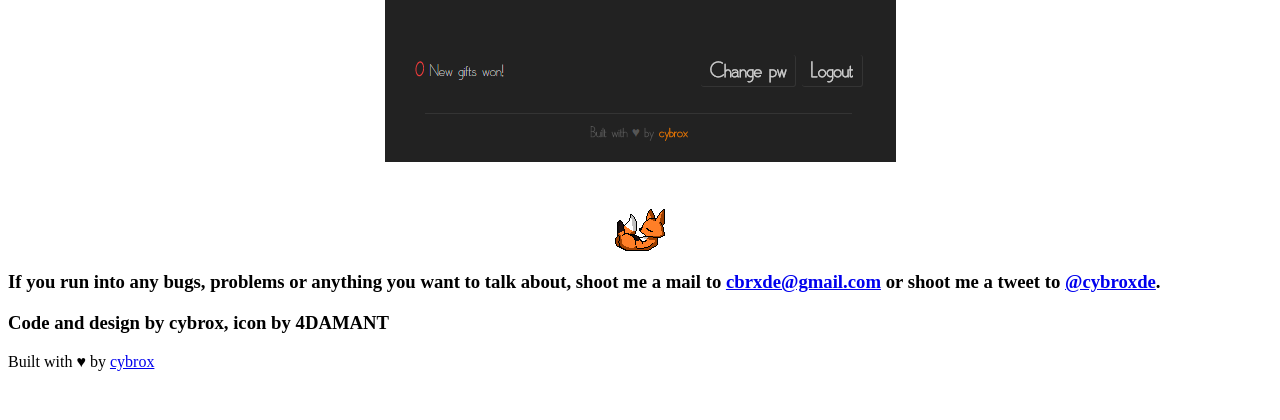
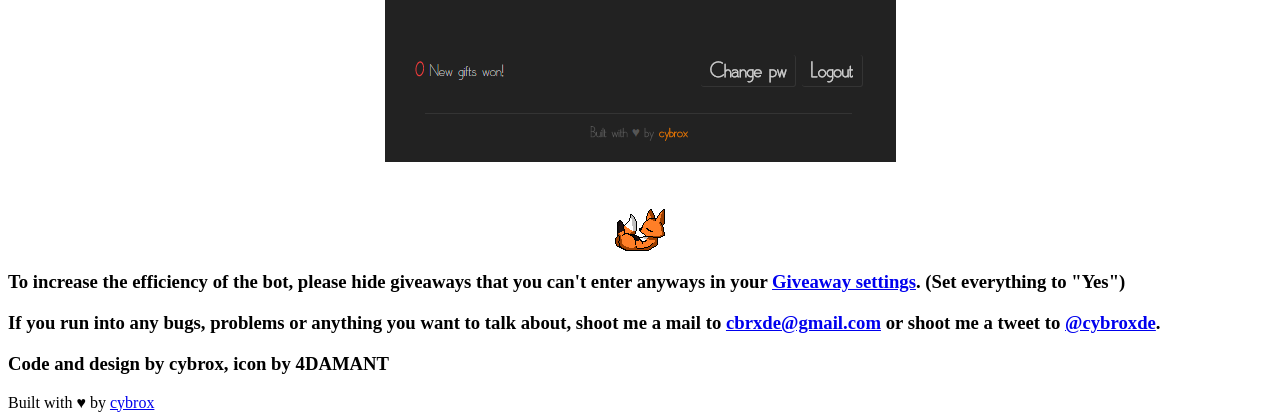
Before and after one commit to cybrox/giftfox, a PHP site: template app/views/info.php in a window 1280 px wide. Shown: the part 1066-1486 px from the top of the page. Before the commit the page ends 1437 px from the top, so only its background shows below. Run offline with PHP 8.4, Linux system fonts and the light colour scheme; the template is opened without the code that fills it, so the values that code supplies are empty.

Commit message:
Added settings info to info

```diff
--- a/app/views/info.php
+++ b/app/views/info.php
@@ -37,11 +37,17 @@
         you some information on how to retrieve it. After that, you will be redirected to the
         actual user interface and the bot will do everything on its own from that point on.<br /><br />
         Here's a sneak peak on what the actual bot interface looks like:
+    </h3>
     <h3 class="info-message info-large" style="text-align: center;">
         <img class="info-image" src="/giftfox/public/apppreview.png" alt=""/><br />
     </h3>
     <h3 class="info-message info-large" style="text-align:center;">
         <br /><img src="/giftfox/public/appimage.png" alt=""/><br />
+    </h3>
+    <h3 class="info-message info-large">
+        To increase the efficiency of the bot, please hide giveaways that you can't enter anyways in
+        your <a href="http://www.steamgifts.com/account/settings/giveaways">Giveaway settings</a>.
+        (Set everything to "Yes")
     </h3>
     <h3 class="info-message info-large">
         If you run into any bugs, problems or anything you want to talk about, shoot me a mail to
```
